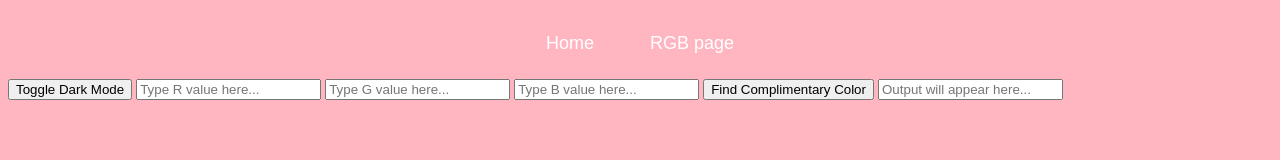
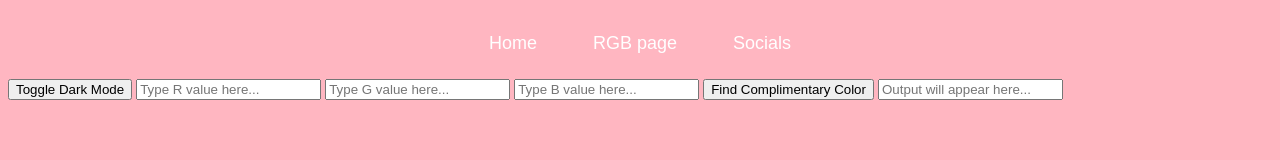
Before and after one commit to kacobjerby/kacobjerby.github.io, a plain HTML site: page RGB complimentary color picker.html in a window 1280 px wide. Drawn offline with Linux system fonts and the light colour scheme.

Commit message:
Add link to Socials page in navigation pt1

```diff
--- a/RGB complimentary color picker.html
+++ b/RGB complimentary color picker.html
@@ -13,6 +13,7 @@
     <nav class="navbar">
         <a href="index.html">Home</a>
         <a href="RGB complimentary color picker.html">RGB page</a>
+        <a href="socials.html">Socials</a>
     </nav>
 
     <!-- Dark Mode Button -->
```
